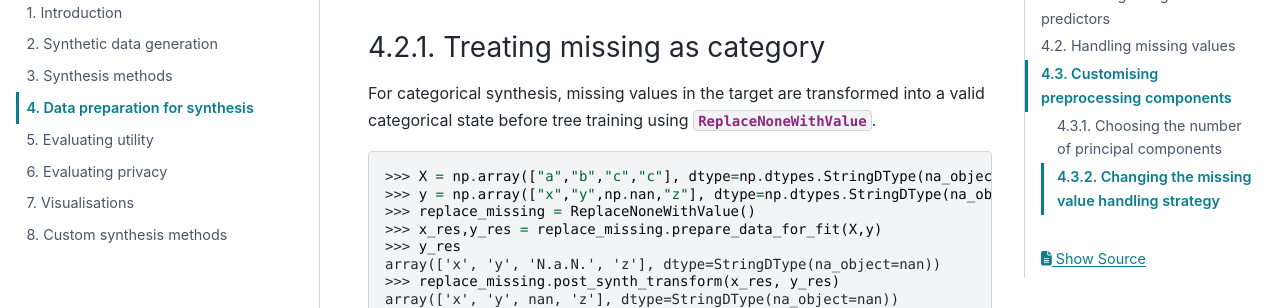
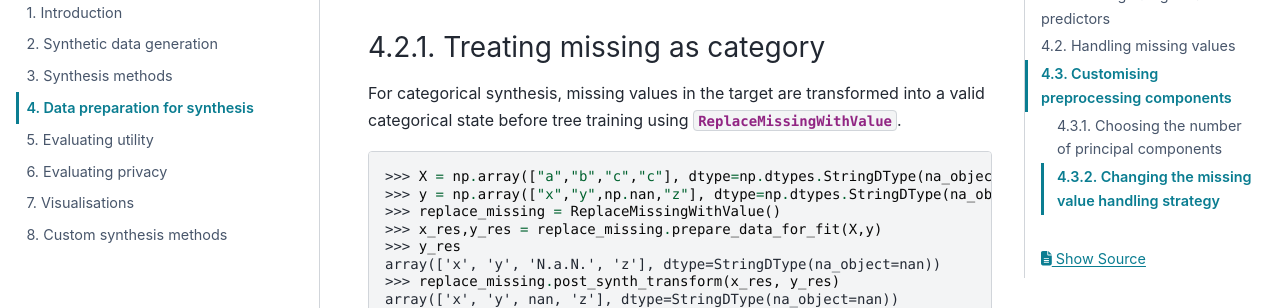
Before and after one commit to duonl/synthpop-py, a Sphinx documentation site: the page built from docs/source/user_guides/4_data_preparation.md, in a window 1280 px wide and 900 px high, scrolled down 4958 px. Shown: the part 147-455 px from the top of the window. Built offline with Sphinx 7.4.7 and the PyData theme 0.15.4, drawn with Linux system fonts in a browser that asks for light colours; some of the changed text lies outside the part shown.

Commit message:
change replacenonewithvalue to replacemissingwithvalue

````diff
--- a/docs/source/user_guides/4_data_preparation.md
+++ b/docs/source/user_guides/4_data_preparation.md
@@ -149,11 +149,11 @@ This separation allows synthpop-py to reproduce both the generated values and th
 
 (421-missing-as-category)=
 ### 4.2.1. Treating missing as category
-For categorical synthesis, missing values in the target are transformed into a valid categorical state before tree training using {class}`~synthpop.data_processing.missing_value_handling.ReplaceNoneWithValue`.
+For categorical synthesis, missing values in the target are transformed into a valid categorical state before tree training using {class}`~synthpop.data_processing.missing_value_handling.ReplaceMissingWithValue`.
 ```python
 >>> X = np.array(["a","b","c","c"], dtype=np.dtypes.StringDType(na_object=np.nan))
 >>> y = np.array(["x","y",np.nan,"z"], dtype=np.dtypes.StringDType(na_object=np.nan))
->>> replace_missing = ReplaceNoneWithValue()
+>>> replace_missing = ReplaceMissingWithValue()
 >>> x_res,y_res = replace_missing.prepare_data_for_fit(X,y)
 >>> y_res
 array(['x', 'y', 'N.a.N.', 'z'], dtype=StringDType(na_object=nan))
@@ -267,9 +267,9 @@ The missing value handling strategy is determined by the `missing_handler` argum
 
 By default:
 - {class}`~synthpop.methods.cart_synth.TreeRegressorMethod` uses {class}`~synthpop.data_processing.missing_value_handling.MissingValuePredictor`;
-- {class}`~synthpop.methods.cart_synth.TreeClassifierMethod` uses {class}`~synthpop.data_processing.missing_value_handling.ReplaceNoneWithValue`.
+- {class}`~synthpop.methods.cart_synth.TreeClassifierMethod` uses {class}`~synthpop.data_processing.missing_value_handling.ReplaceMissingWithValue`.
 
-The default for the {class}`~synthpop.methods.cart_synth.TreeClassifierMethod` can be overridden to use the probabilistic {class}`~synthpop.data_processing.missing_value_handling.MissingValuePredictor` instead of {class}`~synthpop.data_processing.missing_value_handling.ReplaceNoneWithValue`:
+The default for the {class}`~synthpop.methods.cart_synth.TreeClassifierMethod` can be overridden to use the probabilistic {class}`~synthpop.data_processing.missing_value_handling.MissingValuePredictor` instead of {class}`~synthpop.data_processing.missing_value_handling.ReplaceMissingWithValue`:
 ```python
 CartMethod(
     classifier=TreeClassifierMethod(
````
